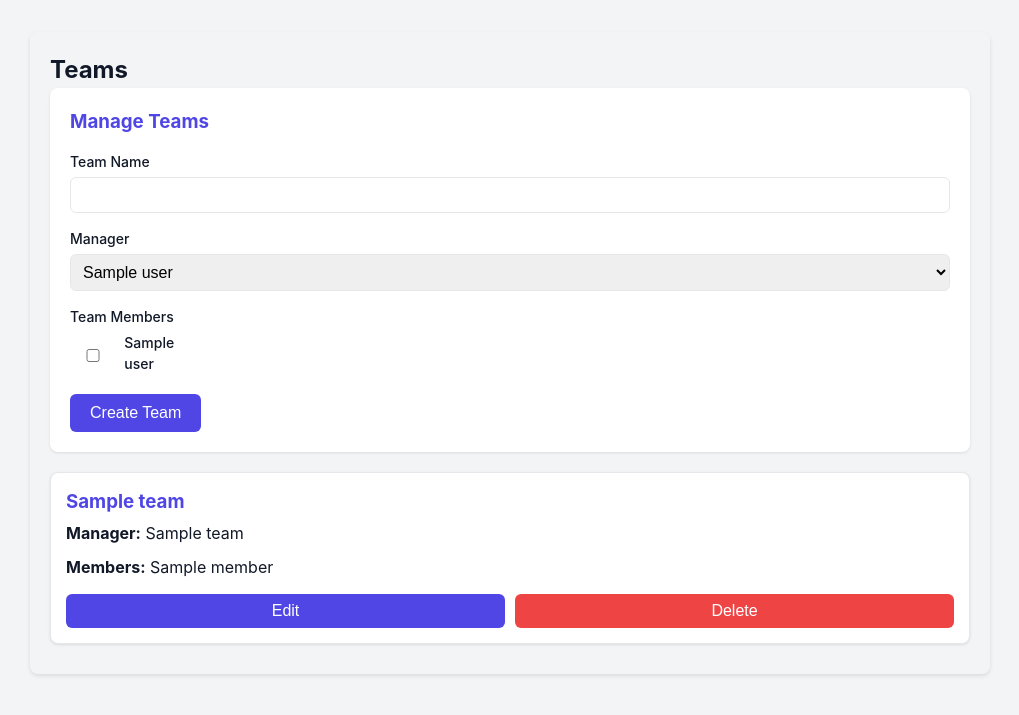
After one commit to rahul-ofis/EAMS, a Flask app: template new/templates/teams.html in a window 1280 px wide. The commit adds this page. Shown: the top 715 px of the page, without its empty margins (258-1277 px from the left). Run offline with Flask 3, Linux system fonts and the light colour scheme; the template is opened without the code that fills it: most values are stand-ins (such as "Sample title", 1, 10 or a date in 2020).

Commit message:
teams can be created

```diff
--- a/new/app.py
+++ b/new/app.py
@@ -32,16 +32,16 @@ def signup():
         email = request.form['email']
         password = request.form['password']
 
-        role = 'hr' if email == 'hr@gmail.com' else 'user'
-
         if db.users.find_one({'email': email}):
             return jsonify({'error': 'Email already exists'}), 400
+
+        role = 'hr' if email == 'hr@gmail.com' else 'user'
 
         user = {
             'name': name,
             'email': email,
             'password': password,
-            'role': role
+            'role': role  # Set role based on email
         }
         db.users.insert_one(user)
         return redirect('/signin')
@@ -123,11 +123,12 @@ def forms():
         return jsonify({'error': 'Form status not initialized'}), 500
 
     if is_hr:
+        users = list(db.users.find({'role': {'$ne': 'hr'}}))
         submissions = list(db.form_submissions.find())
         for submission in submissions:
             user = db.users.find_one({'_id': ObjectId(submission['user_id'])})
             submission['user_name'] = user['name'] if user else 'Unknown'
-        return render_template('forms_hr.html', submissions=submissions, form_enabled=form_status['enabled'])
+        return render_template('forms_hr.html', submissions=submissions, form_enabled=form_status['enabled'], users=users)
 
     if not form_status['enabled']:
         return render_template('forms.html', form_enabled=False)
@@ -174,6 +175,120 @@ def submit_form():
 
     return jsonify({'success': True})
 
+@app.route('/api/create-team', methods=['POST'])
+@login_required
+def create_team():
+    if session.get('role') != 'hr':
+        return jsonify({'error': 'Unauthorized'}), 403
+    count =0
+    print(count)
+    team_name = request.form['team_name']
+    manager_id = request.form['manager']
+    member_ids = request.form.getlist('members')
+
+    team = {
+        'name': team_name,
+        'manager_id': manager_id,
+        'member_ids': member_ids
+    }
+    db.teams.insert_one(team)
+
+    # Update the user's role to 'manager'
+    db.users.update_one({'_id': ObjectId(manager_id)}, {'$set': {'role': 'manager'}})
+
+    return jsonify({'success': True})
+
+@app.route('/api/delete-team/<team_id>', methods=['DELETE'])
+@login_required
+def delete_team(team_id):
+    if session.get('role') != 'hr':
+        return jsonify({'error': 'Unauthorized'}), 403
+
+    team = db.teams.find_one({'_id': ObjectId(team_id)})
+    if not team:
+        return jsonify({'error': 'Team not found'}), 404
+
+    # Reassign manager role to user
+    db.users.update_one({'_id': ObjectId(team['manager_id'])}, {'$set': {'role': 'user'}})
+    db.teams.delete_one({'_id': ObjectId(team_id)})
+
+    return jsonify({'success': True})
+
+@app.route('/api/get-team/<team_id>', methods=['GET'])
+@login_required
+def get_team(team_id):
+    if session.get('role') != 'hr':
+        return jsonify({'error': 'Unauthorized'}), 403
+
+    team = db.teams.find_one({'_id': ObjectId(team_id)})
+    if not team:
+        return jsonify({'error': 'Team not found'}), 404
+
+    team['_id'] = str(team['_id'])
+    team['manager_id'] = str(team['manager_id'])
+    team['member_ids'] = [str(member_id) for member_id in team['member_ids']]
+
+    return jsonify(team)
+
+@app.route('/api/edit-team', methods=['POST'])
+@login_required
+def edit_team():
+    if session.get('role') != 'hr':
+        return jsonify({'error': 'Unauthorized'}), 403
+
+    team_id = request.form['team_id']
+    team_name = request.form['team_name']
+    new_manager_id = request.form['manager']
+    member_ids = request.form.getlist('members')
+
+    team = db.teams.find_one({'_id': ObjectId(team_id)})
+    if not team:
+        return jsonify({'error': 'Team not found'}), 404
+
+    # Reassign previous manager role to user
+    if team['manager_id'] != new_manager_id:
+        db.users.update_one({'_id': ObjectId(team['manager_id'])}, {'$set': {'role': 'user'}})
+        db.users.update_one({'_id': ObjectId(new_manager_id)}, {'$set': {'role': 'manager'}})
+
+    db.teams.update_one(
+        {'_id': ObjectId(team_id)},
+        {'$set': {'name': team_name, 'manager_id': new_manager_id, 'member_ids': member_ids}}
+    )
+
+    return jsonify({'success': True})
+
+@app.route('/teams')
+@login_required
+def teams():
+    if session.get('role') != 'hr':
+        return redirect('/forms')
+
+    teams = list(db.teams.find())
+    users = list(db.users.find())
+    for team in teams:
+        manager = db.users.find_one({'_id': ObjectId(team['manager_id'])})
+        team['manager_name'] = manager['name'] if manager else 'Unknown'
+        team['members'] = [db.users.find_one({'_id': ObjectId(member_id)})['name'] for member_id in team['member_ids']]
+    return render_template('teams.html', teams=teams, users=users)
+
+@app.route('/team-submissions')
+@login_required
+def team_submissions():
+    if session.get('role') != 'manager':
+        return redirect('/forms')
+
+    team = db.teams.find_one({'manager_id': session['user_id']})
+    if team:
+        team_name = team['name']
+        member_ids = team['member_ids']
+        submissions = list(db.form_submissions.find({'user_id': {'$in': member_ids}}))
+        for submission in submissions:
+            user = db.users.find_one({'_id': ObjectId(submission['user_id'])})
+            submission['user_name'] = user['name'] if user else 'Unknown'
+        return render_template('forms_manager.html', team_name=team_name, submissions=submissions)
+    else:
+        return render_template('forms_manager.html', team_name=None, submissions=[])
+
 if __name__ == '__main__':
     if not db.form_status.find_one({'id': 1}):
         db.form_status.insert_one({'id': 1, 'enabled': True})
--- a/new/static/css/style.css
+++ b/new/static/css/style.css
@@ -339,3 +339,169 @@ button:hover {
 .remove-input-btn:hover {
     background-color: #fecaca;
 }
+
+/* Teams Page */
+.teams-container {
+    padding: 20px;
+    background-color: var(--bg-color);
+    border-radius: 8px;
+    box-shadow: 0 2px 4px rgba(0, 0, 0, 0.1);
+}
+
+.team-management {
+    margin-bottom: 20px;
+    padding: 20px;
+    background-color: var(--card-bg);
+    border-radius: 8px;
+    box-shadow: 0 1px 3px rgba(0, 0, 0, 0.1);
+}
+
+.team-management h3 {
+    margin-bottom: 15px;
+    color: var(--primary-color);
+}
+
+.team-card {
+    border: 1px solid var(--border-color);
+    padding: 15px;
+    margin-bottom: 10px;
+    border-radius: 8px;
+    background-color: var(--card-bg);
+    box-shadow: 0 1px 3px rgba(0, 0, 0, 0.1);
+    display: flex;
+    flex-direction: column;
+}
+
+.team-card h3 {
+    margin-top: 0;
+    color: var(--primary-color);
+}
+
+.team-card p {
+    margin: 5px 0;
+}
+
+.team-card .button-group {
+    display: flex;
+    gap: 10px;
+    margin-top: 10px;
+}
+
+.team-card button {
+    padding: 0.5rem 1rem;
+    background-color: var(--primary-color);
+    color: white;
+    border: none;
+    border-radius: 0.375rem;
+    cursor: pointer;
+    transition: background-color 0.2s;
+}
+
+.team-card button.edit-team-btn {
+    background-color: var(--primary-color);
+}
+
+.team-card button.edit-team-btn:hover {
+    background-color: var(--primary-hover);
+}
+
+.team-card button.delete-team-btn {
+    background-color: #ef4444;
+}
+
+.team-card button.delete-team-btn:hover {
+    background-color: #dc2626;
+}
+
+/* Modal */
+.modal {
+    display: none;
+    position: fixed;
+    z-index: 1;
+    left: 0;
+    top: 0;
+    width: 100%;
+    height: 100%;
+    overflow: auto;
+    background-color: rgb(0,0,0);
+    background-color: rgba(0,0,0,0.4);
+    background-color: rgba(0, 0, 0, 0.5);
+}
+
+.modal-content {
+    background-color: #fefefe;
+    margin: 15% auto;
+    padding: 20px;
+    border: 1px solid #888;
+    width: 80%;
+    max-width: 500px;
+    border-radius: 5px;
+    border-radius: 8px;
+    box-shadow: 0 2px 4px rgba(0, 0, 0, 0.2);
+}
+
+.modal .close {
+    color: #aaa;
+    float: right;
+    font-size: 28px;
+    font-weight: bold;
+}
+
+.modal .close:hover,
+.modal .close:focus {
+    color: black;
+    text-decoration: none;
+    cursor: pointer;
+}
+
+/* Form Styles */
+.form-group {
+    margin-bottom: 15px;
+}
+
+.form-group label {
+    display: block;
+    margin-bottom: 5px;
+    font-weight: 500;
+    color: var(--text-color);
+}
+
+.form-group input,
+.form-group select {
+    width: 100%;
+    padding: 0.5rem;
+    border: 1px solid var(--border-color);
+    border-radius: 0.375rem;
+    font-size: 1rem;
+}
+
+button[type="submit"] {
+    width: auto;
+    padding: 0.625rem 1.25rem;
+    background-color: var(--primary-color);
+    color: white;
+    border: none;
+    border-radius: 0.375rem;
+    font-size: 1rem;
+    font-weight: 500;
+    cursor: pointer;
+    transition: background-color 0.2s;
+}
+
+button[type="submit"]:hover {
+    background-color: var(--primary-hover);
+}
+
+/* ...existing code... */
+
+.checkbox-group {
+    display: flex;
+    flex-wrap: wrap;
+    gap: 1rem;
+}
+
+.checkbox-item {
+    display: flex;
+    align-items: center;
+    gap: 0.5rem;
+}
--- a/new/templates/base.html
+++ b/new/templates/base.html
@@ -28,6 +28,18 @@
             </svg>
             Forms
         </a>
+        {% if session.get('role') == 'manager' %}
+        <a href="/team-submissions" class="sidebar-link">
+            <svg xmlns="http://www.w3.org/2000/svg" class="icon" viewBox="0 0 24 24" fill="none" stroke="currentColor" stroke-width="2">
+                <path d="M14 2H6a2 2 0 0 0-2 2v16a2 2 0 0 0 2 2h12a2 2 0 0 0 2-2V8z"></path>
+                <polyline points="14 2 14 8 20 8"></polyline>
+                <line x1="16" y1="13" x2="8" y2="13"></line>
+                <line x1="16" y1="17" x2="8" y2="17"></line>
+                <polyline points="10 9 9 9 8 9"></polyline>
+            </svg>
+            Team Submissions
+        </a>
+        {% endif %}
         <a href="/notifications" class="sidebar-link">
             <svg xmlns="http://www.w3.org/2000/svg" class="icon" viewBox="0 0 24 24" fill="none" stroke="currentColor" stroke-width="2">
                 <path d="M18 8A6 6 0 0 0 6 8c0 7-3 9-3 9h18s-3-2-3-9"></path>
@@ -35,6 +47,15 @@
             </svg>
             Notifications
         </a>
+        {% if session.get('role') == 'hr' %}
+        <a href="/teams" class="sidebar-link">
+            <svg xmlns="http://www.w3.org/2000/svg" class="icon" viewBox="0 0 24 24" fill="none" stroke="currentColor" stroke-width="2">
+                <path d="M16 21v-2a4 4 0 0 0-4-4H8a4 4 0 0 0-4 4v2"></path>
+                <circle cx="12" cy="7" r="4"></circle>
+            </svg>
+            Teams
+        </a>
+        {% endif %}
         <a href="/logout" class="sidebar-link">
             <svg xmlns="http://www.w3.org/2000/svg" class="icon" viewBox="0 0 24 24" fill="none" stroke="currentColor" stroke-width="2">
                 <path d="M9 21H5a2 2 0 0 1-2-2V5a2 2 0 0 1 2-2h4"></path>
--- /dev/null
+++ b/new/templates/teams.html
@@ -0,0 +1,219 @@
+{% extends "base.html" %}
+
+{% block content %}
+<div class="teams-container">
+    <h2>Teams</h2>
+
+    <div class="team-management">
+        <h3>Manage Teams</h3>
+        <form id="team-form" method="POST">
+            <div class="form-group">
+                <label for="team-name">Team Name</label>
+                <input type="text" id="team-name" name="team_name" required>
+            </div>
+            <div class="form-group">
+                <label for="manager">Manager</label>
+                <select id="manager" name="manager" required>
+                    {% for user in users %}
+                    <option value="{{ user._id }}">{{ user.name }}</option>
+                    {% endfor %}
+                </select>
+            </div>
+            <div class="form-group">
+                <label>Team Members</label>
+                <div class="checkbox-group">
+                    {% for user in users %}
+                    <div class="checkbox-item">
+                        <input type="checkbox" id="member-{{ user._id }}" name="members" value="{{ user._id }}">
+                        <label for="member-{{ user._id }}">{{ user.name }}</label>
+                    </div>
+                    {% endfor %}
+                </div>
+            </div>
+            <button type="submit">Create Team</button>
+        </form>
+    </div>
+
+    <div class="teams-list">
+        {% for team in teams %}
+        <div class="team-card">
+            <h3>{{ team.name }}</h3>
+            <p><strong>Manager:</strong> {{ team.manager_name }}</p>
+            <p><strong>Members:</strong> {{ team.members | join(', ') }}</p>
+            <div class="button-group">
+                <button class="edit-team-btn" data-team-id="{{ team._id }}">Edit</button>
+                <button class="delete-team-btn" data-team-id="{{ team._id }}">Delete</button>
+            </div>
+        </div>
+        {% endfor %}
+    </div>
+</div>
+
+<!-- Edit Team Modal -->
+<div id="edit-team-modal" class="modal">
+    <div class="modal-content">
+        <span class="close">&times;</span>
+        <h3>Edit Team</h3>
+        <form id="edit-team-form" method="POST">
+            <input type="hidden" id="edit-team-id" name="team_id">
+            <div class="form-group">
+                <label for="edit-team-name">Team Name</label>
+                <input type="text" id="edit-team-name" name="team_name" required>
+            </div>
+            <div class="form-group">
+                <label for="edit-manager">Manager</label>
+                <select id="edit-manager" name="manager" required>
+                    {% for user in users %}
+                    <option value="{{ user._id }}">{{ user.name }}</option>
+                    {% endfor %}
+                </select>
+            </div>
+            <div class="form-group">
+                <label>Team Members</label>
+                <div class="checkbox-group">
+                    {% for user in users %}
+                    <div class="checkbox-item">
+                        <input type="checkbox" id="edit-member-{{ user._id }}" name="members" value="{{ user._id }}">
+                        <label for="edit-member-{{ user._id }}">{{ user.name }}</label>
+                    </div>
+                    {% endfor %}
+                </div>
+            </div>
+            <button type="submit">Save Changes</button>
+        </form>
+    </div>
+</div>
+{% endblock %}
+
+{% block scripts %}
+<script>
+let isSubmitting = false;
+
+// Ensure the event listener is added only once
+document.addEventListener('DOMContentLoaded', () => {
+    const teamForm = document.getElementById('team-form');
+    if (teamForm) {
+        teamForm.addEventListener('submit', async (e) => {
+            e.preventDefault();
+            if (isSubmitting) return;
+            isSubmitting = true;
+
+            const formData = new FormData(e.target);
+            const submitButton = e.target.querySelector('button[type="submit"]');
+            submitButton.disabled = true;
+            try {
+                console.log('Submitting form data:', formData);
+                const response = await fetch('/api/create-team', {
+                    method: 'POST',
+                    body: formData
+                });
+                if (response.ok) {
+                    console.log('Team created successfully');
+                    alert('Team created successfully');
+                    window.location.reload();
+                } else {
+                    const data = await response.json();
+                    console.error('Error creating team:', data.error);
+                    alert(data.error);
+                }
+            } catch (error) {
+                console.error('An error occurred:', error);
+                alert('An error occurred. Please try again.');
+            } finally {
+                isSubmitting = false;
+                submitButton.disabled = false;
+            }
+        });
+    }
+
+    document.querySelectorAll('.delete-team-btn').forEach(button => {
+        button.addEventListener('click', async () => {
+            const teamId = button.dataset.teamId;
+            if (confirm('Are you sure you want to delete this team?')) {
+                try {
+                    const response = await fetch(`/api/delete-team/${teamId}`, {
+                        method: 'DELETE'
+                    });
+                    if (response.ok) {
+                        console.log('Team deleted successfully');
+                        alert('Team deleted successfully');
+                        window.location.reload();
+                    } else {
+                        console.error('Failed to delete team');
+                        alert('Failed to delete team');
+                    }
+                } catch (error) {
+                    console.error('An error occurred:', error);
+                    alert('An error occurred. Please try again.');
+                }
+            }
+        });
+    });
+
+    document.querySelectorAll('.edit-team-btn').forEach(button => {
+        button.addEventListener('click', async () => {
+            const teamId = button.dataset.teamId;
+            try {
+                const response = await fetch(`/api/get-team/${teamId}`);
+                if (response.ok) {
+                    const team = await response.json();
+                    document.getElementById('edit-team-id').value = team._id;
+                    document.getElementById('edit-team-name').value = team.name;
+                    document.getElementById('edit-manager').value = team.manager_id;
+                    const membersCheckboxes = document.querySelectorAll('#edit-members input[type="checkbox"]');
+                    membersCheckboxes.forEach(checkbox => {
+                        checkbox.checked = team.member_ids.includes(checkbox.value);
+                    });
+                    document.getElementById('edit-team-modal').style.display = 'block';
+                } else {
+                    console.error('Failed to fetch team details');
+                    alert('Failed to fetch team details');
+                }
+            } catch (error) {
+                console.error('An error occurred:', error);
+                alert('An error occurred. Please try again.');
+            }
+        });
+    });
+
+    const editTeamForm = document.getElementById('edit-team-form');
+    if (editTeamForm) {
+        editTeamForm.addEventListener('submit', async (e) => {
+            e.preventDefault();
+            if (isSubmitting) return;
+            isSubmitting = true;
+
+            const formData = new FormData(e.target);
+            const submitButton = e.target.querySelector('button[type="submit"]');
+            submitButton.disabled = true;
+            try {
+                console.log('Submitting edit form data:', formData);
+                const response = await fetch('/api/edit-team', {
+                    method: 'POST',
+                    body: formData
+                });
+                if (response.ok) {
+                    console.log('Team updated successfully');
+                    alert('Team updated successfully');
+                    window.location.reload();
+                } else {
+                    const data = await response.json();
+                    console.error('Error updating team:', data.error);
+                    alert(data.error);
+                }
+            } catch (error) {
+                console.error('An error occurred:', error);
+                alert('An error occurred. Please try again.');
+            } finally {
+                isSubmitting = false;
+                submitButton.disabled = false;
+            }
+        });
+    }
+
+    document.querySelector('.modal .close').addEventListener('click', () => {
+        document.getElementById('edit-team-modal').style.display = 'none';
+    });
+});
+</script>
+{% endblock %}
```
Also changed, not shown: new/templates/forms_manager.html (added, +40 -0 lines), new/static/images/alphanimble-logo.png (added).
